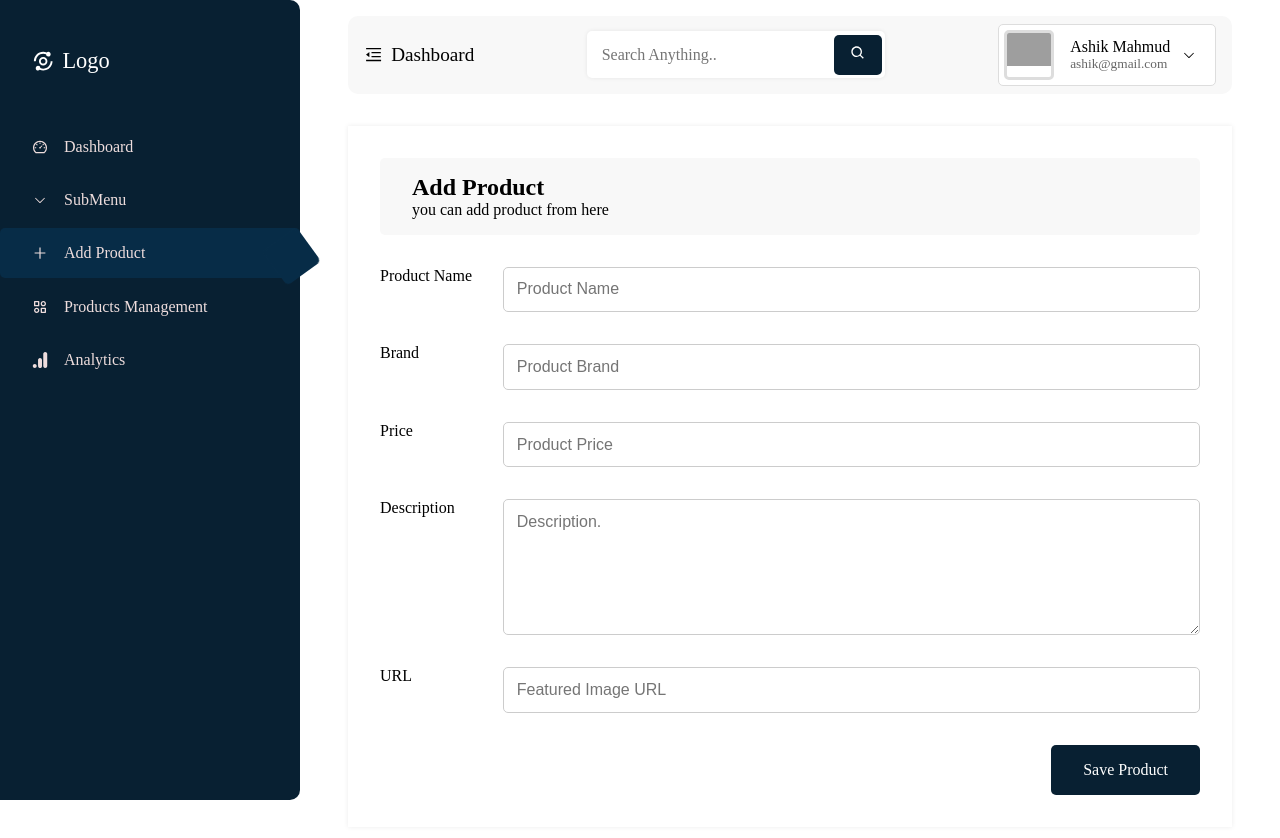
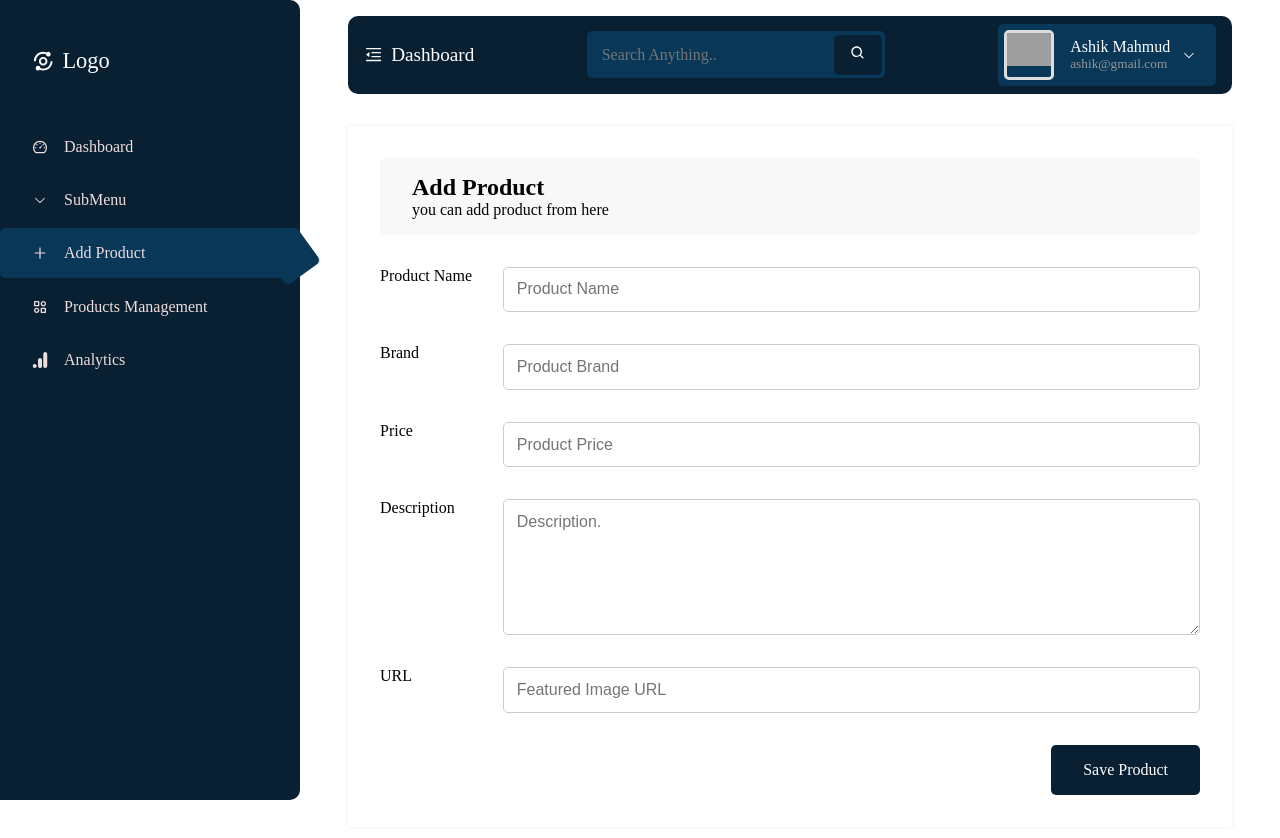
Before and after one commit to Ashik-Mahmud/react-admin-dashboard, a React (Create React App) app: page /add-product in a window 1280 px wide. Shown: the top 838 px of the page. Built offline with nearby package versions, Linux system fonts and the light colour scheme; grey boxes are pictures that could not be loaded.

Commit message:
added analytics

```diff
--- a/public/index.html
+++ b/public/index.html
@@ -24,7 +24,7 @@
       work correctly both with client-side routing and a non-root public URL.
       Learn how to configure a non-root public URL by running `npm run build`.
     -->
-    <title>React App</title>
+    <title>Dashboard</title>
   </head>
   <body>
     <noscript>You need to enable JavaScript to run this app.</noscript>
--- a/src/Dashboard/Admin/Admin.css
+++ b/src/Dashboard/Admin/Admin.css
@@ -75,13 +75,14 @@
 
 .dashboard-content .content-nav {
   position: sticky;
-  background-color: #f8f8f8;
+  background-color: var(--primary-color);
   padding: 0.5rem 1rem;
   display: flex;
   align-items: center;
   justify-content: space-between;
   border-radius: 10px;
   top: 5px;
+  z-index: 5;
 }
 .content-nav .menu-icon {
   cursor: pointer;
@@ -89,13 +90,14 @@
   display: flex;
   align-items: center;
   gap: 0.5rem;
+  color: #fff;
 }
 
 .content-nav .search {
   width: 35%;
   display: flex;
   align-items: stretch;
-  background-color: #fff;
+  background-color: var(--secondary-color);
   padding: 0.2rem;
   box-shadow: 0px 0px 4px rgba(0, 0, 0, 0.08);
   border-radius: 5px;
@@ -106,7 +108,9 @@
   font-family: "poppins";
   border: none;
   font-size: 1rem;
+  background-color: var(--secondary-color);
   outline: none;
+  color: #fff;
 }
 .search button {
   padding: 0rem 1rem 0rem;
@@ -116,6 +120,7 @@
   color: #fff;
   font-size: 1rem;
   border-radius: 5px;
+  cursor: pointer;
 }
 
 .content-nav .profile {
@@ -123,9 +128,9 @@
   align-items: center;
   gap: 1rem;
   cursor: pointer;
-  background-color: #fff;
+  background-color: var(--secondary-color);
   padding: 0.3rem;
-  border: 1px solid #ddd;
+  border: 1px solid var(--secondary-color);
   border-radius: 5px;
 }
 .profile .avatar {
@@ -144,8 +149,14 @@
   display: flex;
   flex-direction: column;
 }
+.profile .text span {
+  color: #fff;
+}
 .profile .text div small {
-  color: #666;
+  color: rgb(151, 151, 151);
+}
+.profile svg {
+  color: #fff;
 }
 .profile .text {
   display: flex;
--- a/src/Dashboard/Analytics/Analytics.jsx
+++ b/src/Dashboard/Analytics/Analytics.jsx
@@ -1,7 +1,14 @@
 import React from "react";
-import "./Analytics.module.css";
+import "./analytics.css";
 const Analytics = () => {
-  return <div>Analytics</div>;
+  return (
+    <section id="analytics">
+      <div className="title">
+        <h3>Analytics</h3>
+        <span>analytics is here</span>
+      </div>
+    </section>
+  );
 };
 
 export default Analytics;
--- /dev/null
+++ b/src/Dashboard/Analytics/analytics.css
@@ -0,0 +1,3 @@
+#analytics {
+  margin: 1rem 0rem;
+}
--- a/src/index.css
+++ b/src/index.css
@@ -2,7 +2,7 @@
 
 :root {
   --primary-color: #082032;
-  --secondary-color: #072c47;
+  --secondary-color: #083758;
   --accent-color: #edd;
 }
 
```
Also changed, not shown: preview.png (added), src/Dashboard/Analytics/Analytics.module.css (deleted), 1 other file (tests, documents, lock files or other folders).
